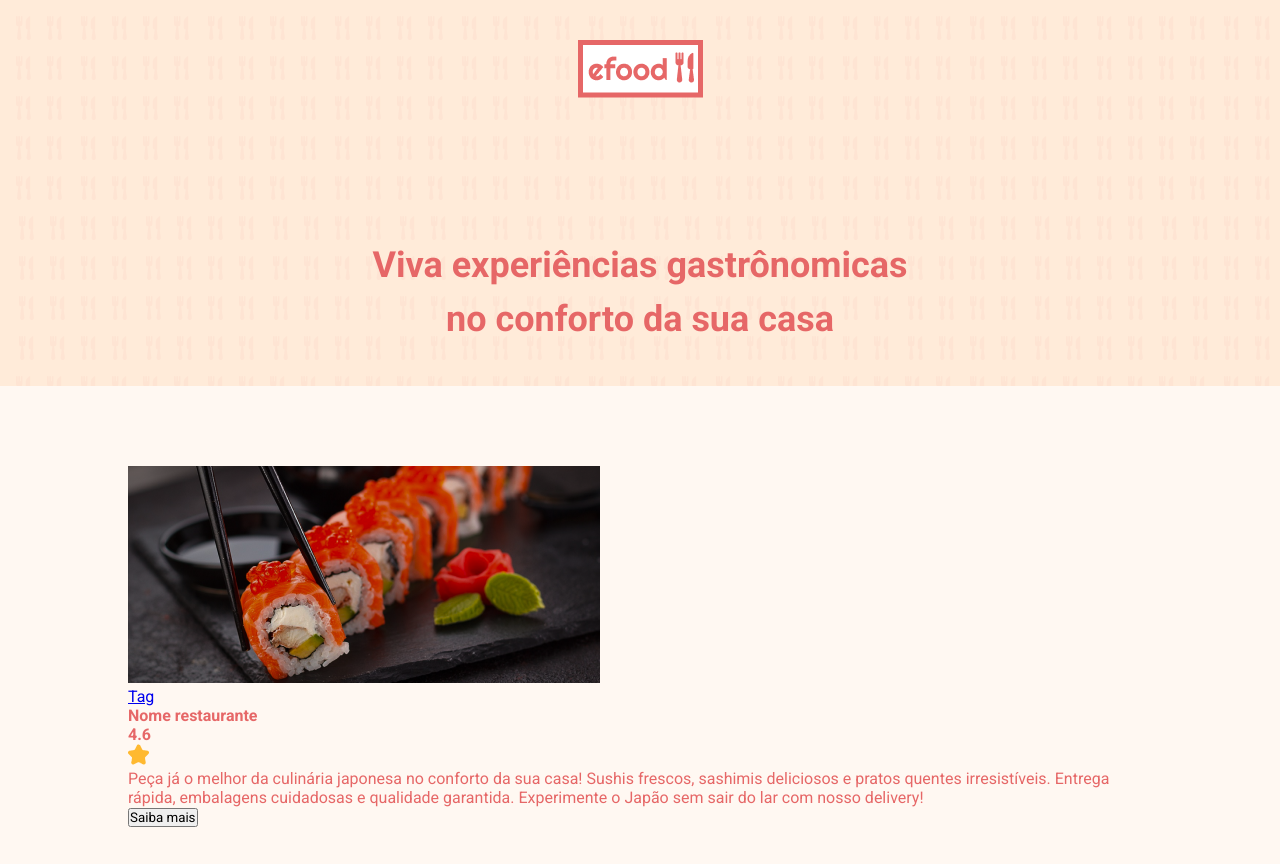
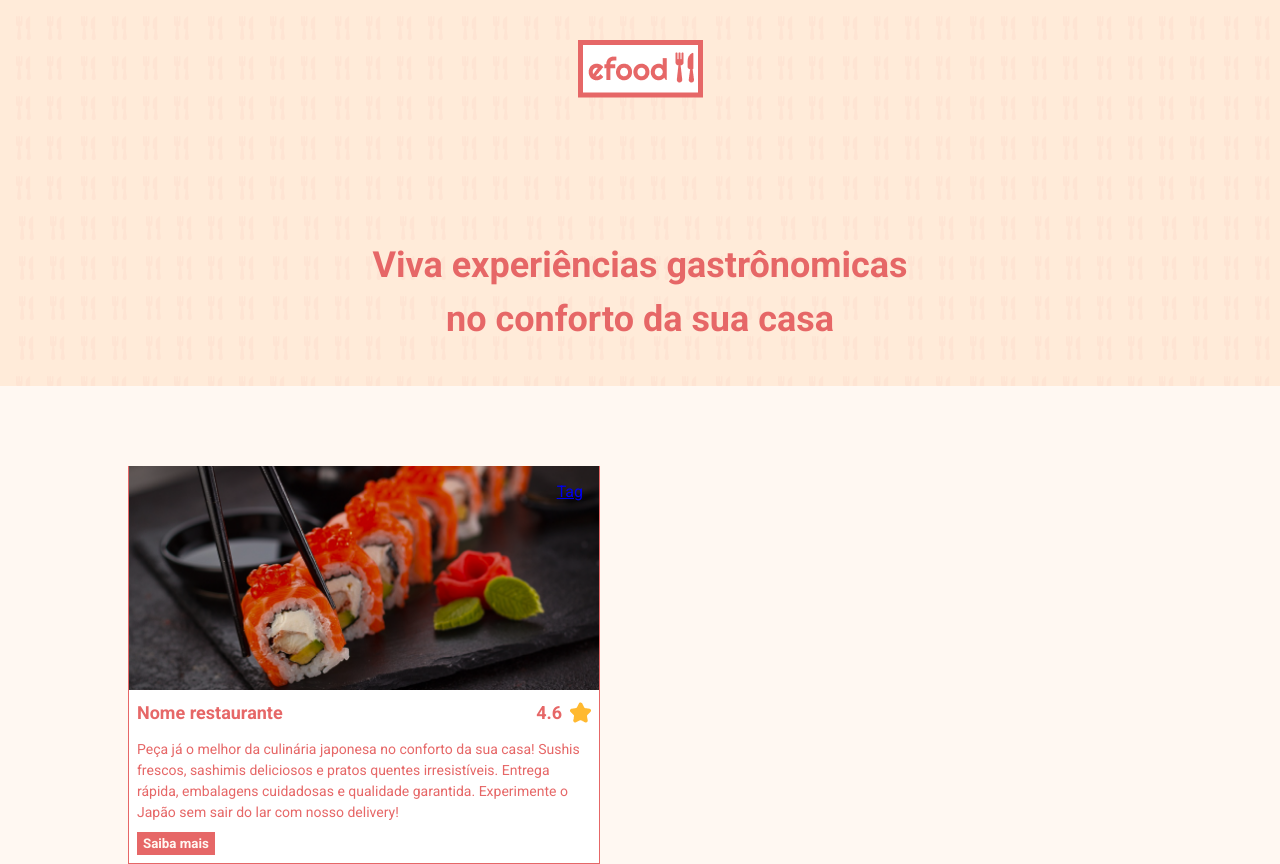
Before and after one commit to isabelaramoss/efood, a React (Create React App) app: page / in a window 1280 px wide. Before the commit the page ends 827 px from the top, so only its background shows below. Built offline with nearby package versions, Linux system fonts and the light colour scheme.

Commit message:
feat: adição de componentes estilizados em FoodCard.

```diff
--- a/src/components/FoodCard/index.tsx
+++ b/src/components/FoodCard/index.tsx
@@ -1,30 +1,38 @@
 import starIcon from '../../assets/star.png'
 import img from '../../assets/sushi.png'
-//import from './style'
+import {
+  FoodContainer,
+  TagContent,
+  InfoContent,
+  Infos,
+  RatingContainer,
+  Descr,
+  Button
+} from './style'
 
 const FoodCard = () => (
-  <div className="food-container">
-    <img src={img} alt="" />
-    <div className="tag-content">
+  <FoodContainer>
+    <img src={img} alt="#" />
+    <TagContent className="tag">
       <a href="#">Tag</a>
-    </div>
-    <div className="info-content">
-      <div className="infos">
+    </TagContent>
+    <InfoContent>
+      <Infos>
         <h4>Nome restaurante</h4>
-        <div className="rating-container">
+        <RatingContainer>
           <h4>4.6</h4>
           <img src={starIcon} alt="Imagem estrela" />
-        </div>
-      </div>
-      <div className="description">
+        </RatingContainer>
+      </Infos>
+      <Descr>
         Peça já o melhor da culinária japonesa no conforto da sua casa! Sushis
         frescos, sashimis deliciosos e pratos quentes irresistíveis. Entrega
         rápida, embalagens cuidadosas e qualidade garantida. Experimente o Japão
         sem sair do lar com nosso delivery!
-      </div>
-      <button>Saiba mais</button>
-    </div>
-  </div>
+      </Descr>
+      <Button>Saiba mais</Button>
+    </InfoContent>
+  </FoodContainer>
 )
 
 export default FoodCard
--- /dev/null
+++ b/src/components/FoodCard/style.ts
@@ -0,0 +1,59 @@
+import styled from 'styled-components'
+import { colors } from '../../styles'
+
+export const FoodContainer = styled.div`
+  max-width: 472px;
+  width: 100%;
+  background-color: ${colors.white};
+  border: 1px solid ${colors.primary};
+  border-top: none;
+  position: relative;
+
+  > img {
+    width: 100%;
+    height: 224px;
+    max-height: 100%;
+  }
+`
+export const TagContent = styled.div`
+  position: absolute;
+  top: 16px;
+  right: 16px;
+`
+
+export const InfoContent = styled.div`
+  padding: 8px;
+`
+
+export const Infos = styled.div`
+  display: flex;
+  justify-content: space-between;
+  align-items: center;
+  margin-bottom: 16px;
+  font-size: 18px;
+  font-weight: bold;
+`
+
+export const RatingContainer = styled.div`
+  display: flex;
+  align-items: center;
+  gap: 8px;
+`
+
+export const Descr = styled.p`
+  font-size: 14px;
+  line-height: 21px;
+  margin-bottom: 32px;
+`
+
+export const Button = styled.button`
+  background-color: ${colors.primary};
+  color: ${colors.beige};
+  padding: 4px 6px;
+  font-weight: bold;
+  cursor: pointer;
+  position: absolute;
+  bottom: 8px;
+  left: 8px;
+  border: none;
+`
```
